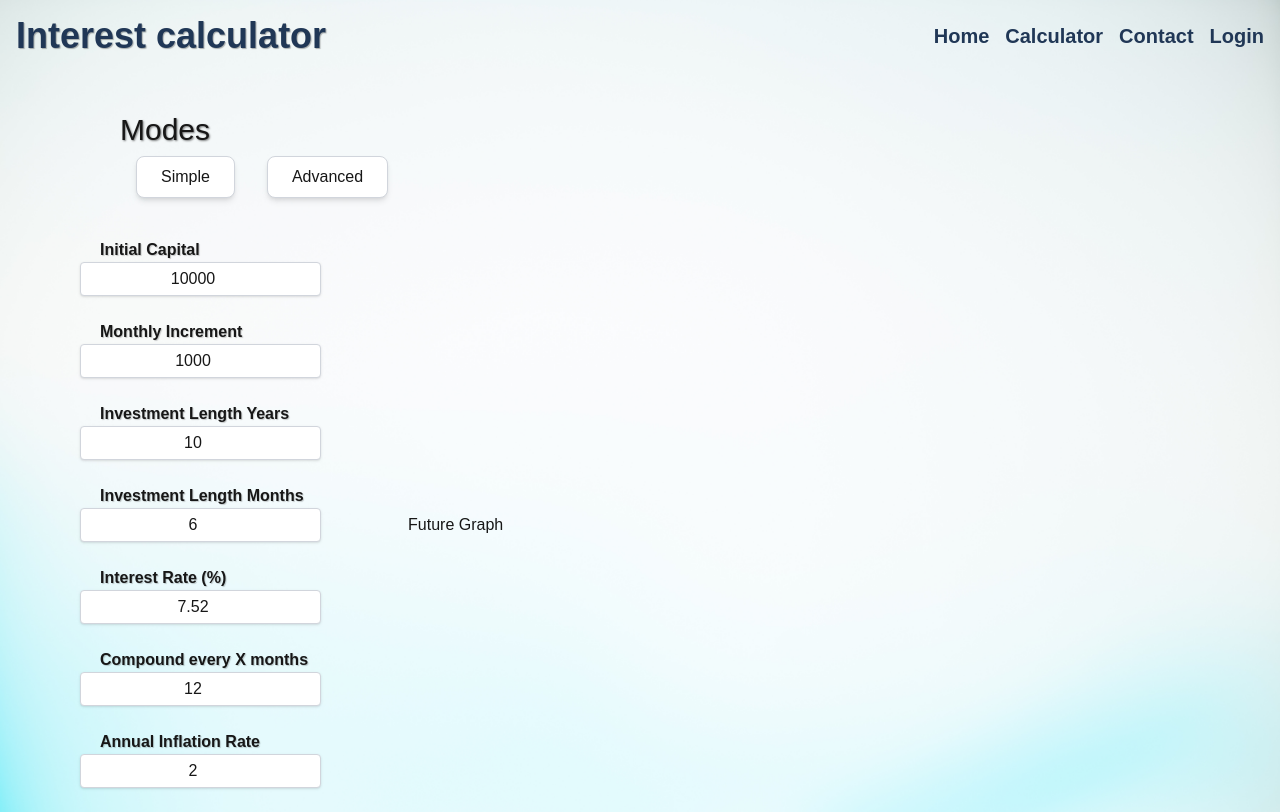
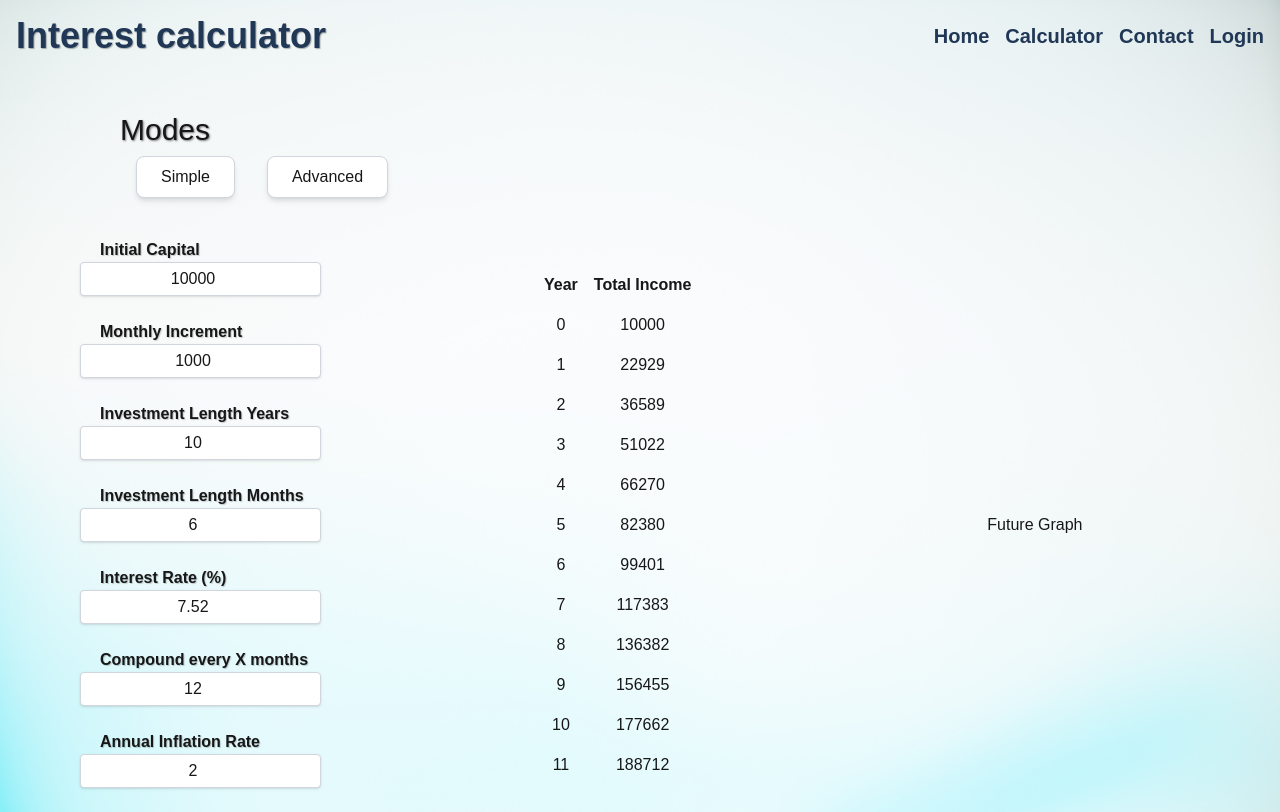
Before and after one commit to CamilleDU3/interest-calculator, a Next.js app in the folder frontend/: page /calculator in a window 1280 px wide. Built offline with nearby package versions, Linux system fonts and the light colour scheme.

Commit message:
feat(calculator-page): add annual income table

```diff
--- a/frontend/app/calculator/page.tsx
+++ b/frontend/app/calculator/page.tsx
@@ -1,7 +1,8 @@
 'use client';
 import Button from '@/components/Button';
 import InputNumber from '@/components/InputNumber';
-import { useState } from 'react';
+import calculateIncomePerMonth from '@/lib/calculators/income';
+import { useEffect, useState } from 'react';
 
 //TODO: create the function to handle onChange event of inputs (=recalculation and update of the graph)
 //TODO: add the graph
@@ -18,6 +19,8 @@ export default function CalculatorPage() {
         compoundTime: 12,
         inflationRate: 2,
     });
+    const [incomePerMonth, setIncomePerMonth] = useState<number[][]>([]);
+
     const handleChange = (e: { target: { name: any; value: any } }) => {
         setInputs((prevInputs) => {
             return {
@@ -26,6 +29,20 @@ export default function CalculatorPage() {
             };
         });
     };
+
+    useEffect(() => {
+        setIncomePerMonth(
+            calculateIncomePerMonth(
+                inputs.initialCapital,
+                inputs.monthlyIncrement,
+                inputs.investLengthYear,
+                inputs.investLengthMonth,
+                inputs.interestRate,
+                inputs.compoundTime,
+                inputs.inflationRate
+            )
+        );
+    }, [inputs]);
 
     return (
         <main>
@@ -41,7 +58,7 @@ export default function CalculatorPage() {
                     </Button>
                 </div>
             </div>
-            <div className="flex items-center space-x-40">
+            <div className="flex items-center space-x-40 gap-30">
                 <fieldset className="mx-20">
                     <InputNumber
                         id="initial-capital"
@@ -110,6 +127,26 @@ export default function CalculatorPage() {
                     />
                 </fieldset>
 
+                <div>
+                    <table className="border-separate border-spacing-4 text-center ">
+                        <thead className="sticky top-0">
+                            <tr>
+                                <th>Year</th>
+                                <th>Total Income</th>
+                            </tr>
+                        </thead>
+                        <tbody>
+                            {incomePerMonth.map((value, index) => {
+                                return (
+                                    <tr key={index}>
+                                        <td>{index}</td>
+                                        <td>{value[value.length - 1]}</td>
+                                    </tr>
+                                );
+                            })}
+                        </tbody>
+                    </table>
+                </div>
                 <div>Future Graph</div>
             </div>
         </main>
```
